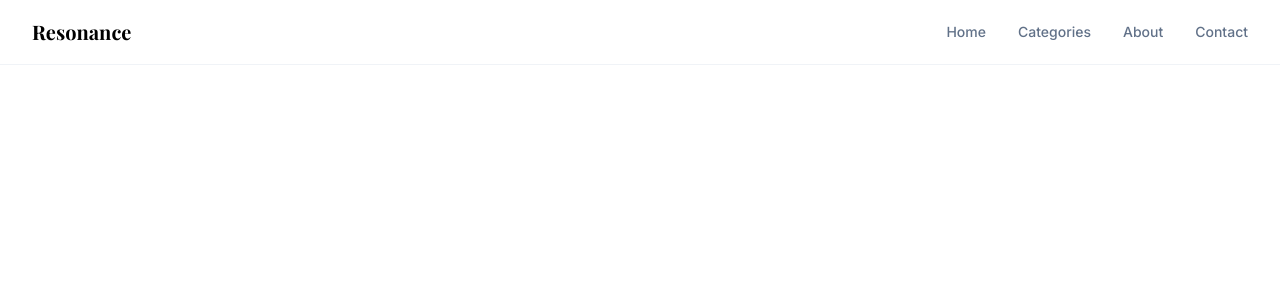
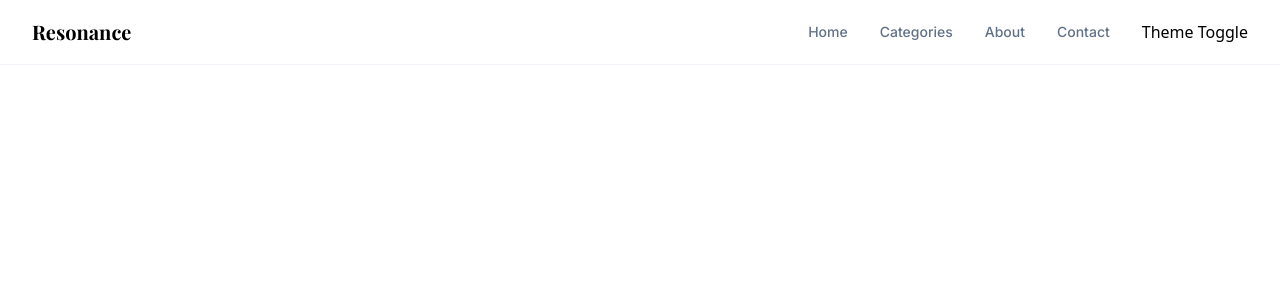
Before and after one commit to eflatuna/blog_homepage_next, a Next.js app in the folder my-app/: page / in a window 1280 px wide. Shown: the top 300 px of the page. Built offline with nearby package versions, Linux system fonts and the light colour scheme; a web font is replaced by a local one.

Commit message:
`Removed ui namespace from components and updated imports`

```diff
--- a/my-app/app/layout.tsx
+++ b/my-app/app/layout.tsx
@@ -1,7 +1,7 @@
 import type { Metadata } from "next";
 import { Inter, Playfair_Display } from "next/font/google";
 import "./globals.css";
-import { ThemeProvider } from "@/components/ui/ThemeProvider";
+import { ThemeProvider } from "@/components/ThemeProvider";
 
 const inter = Inter({ subsets: ["latin"], variable: "--font-inter" });
 const playfair = Playfair_Display({
--- a/my-app/app/page.tsx
+++ b/my-app/app/page.tsx
@@ -1,4 +1,4 @@
-import Navigation from "@/components/ui/Navigation";
+import Navigation from "@/components/Navigation";
 
 export default function Home() {
 	return (
--- a/my-app/components/ui/Navigation.tsx
+++ b/my-app/components/Navigation.tsx
@@ -1,5 +1,6 @@
 import { navItems } from "@/lib/constants";
 import Link from "next/link";
+import ThemeToggle from "./ThemeToggle";
 
 export default function Navigation() {
 	return (
@@ -24,6 +25,7 @@ export default function Navigation() {
 								{item.name}
 							</Link>
 						))}
+						<ThemeToggle />
 					</div>
 				</div>
 			</div>
--- /dev/null
+++ b/my-app/components/ThemeToggle.tsx
@@ -0,0 +1,3 @@
+export default function ThemeToggle() {
+	return <div>Theme Toggle</div>;
+}
```
Also changed, not shown: my-app/components/ThemeProvider.tsx (renamed from my-app/components/ui/ThemeProvider.tsx).
